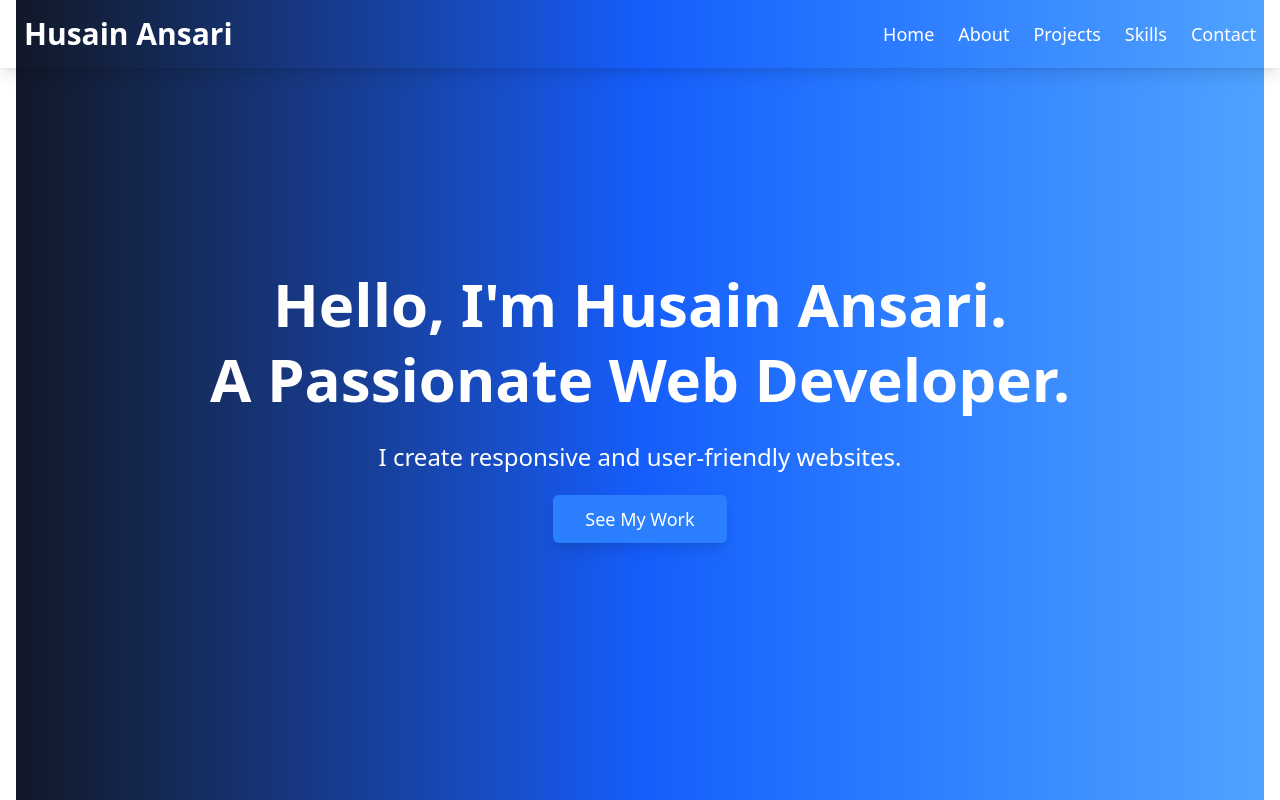
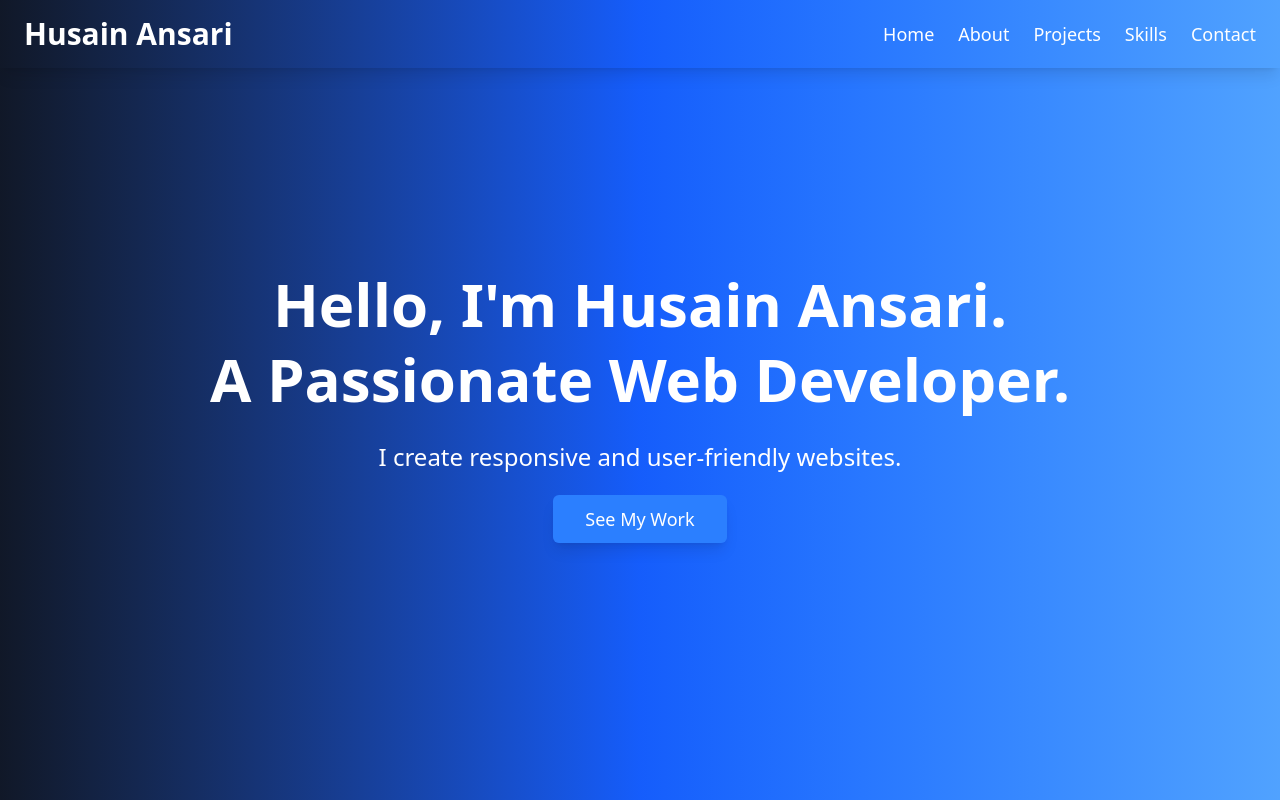
Before and after one commit to 71-husain/my-portfolio, a React (Vite) app: page / in a window 1280 px wide. Shown: the top 800 px of the page. Built offline with nearby package versions, Linux system fonts and the light colour scheme.

Commit message:
Update App.jsx

```diff
--- a/src/App.jsx
+++ b/src/App.jsx
@@ -7,7 +7,7 @@ import Footer from "./components/Footer";
 
 export default function App() {
   return (
-      <div className="mx-auto px-4 mx-w-screen-xl">
+      <div className="mx-auto mx-w-screen-xl">
         <Hero/>
         <About/>
         <Projects/>
```
